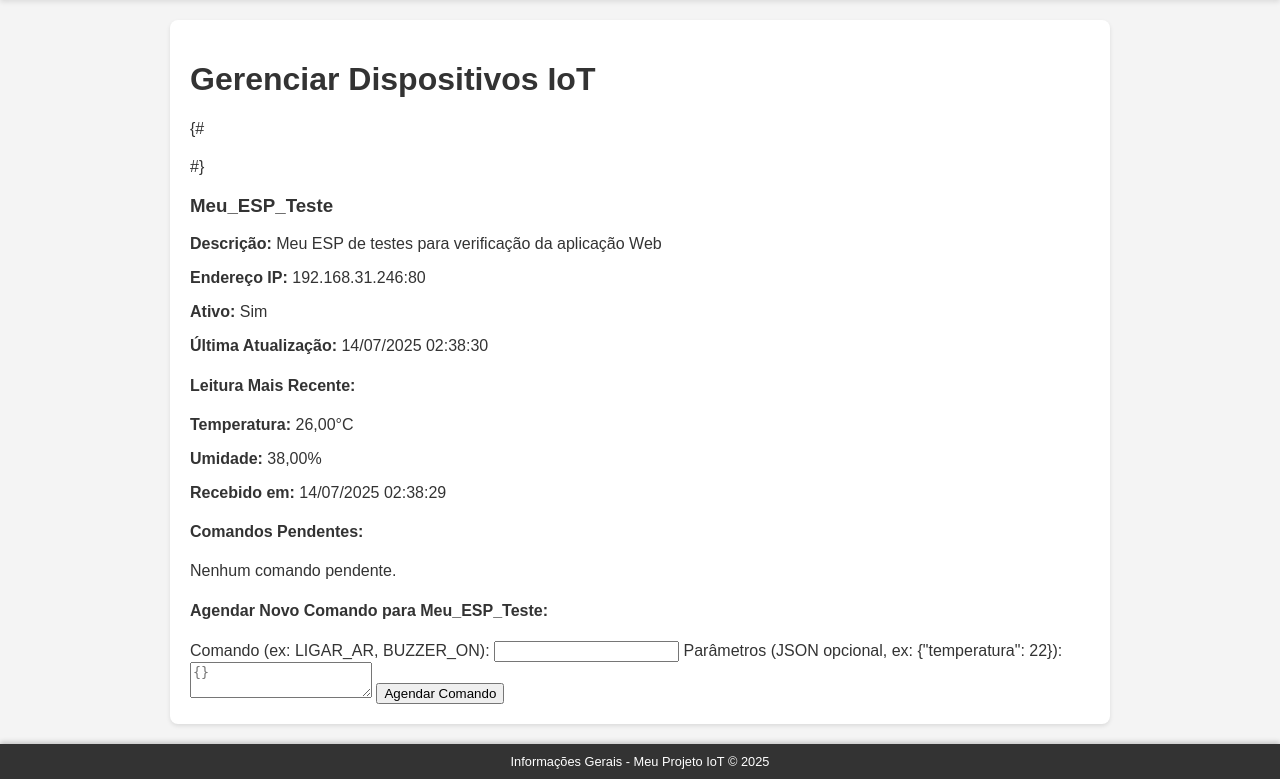
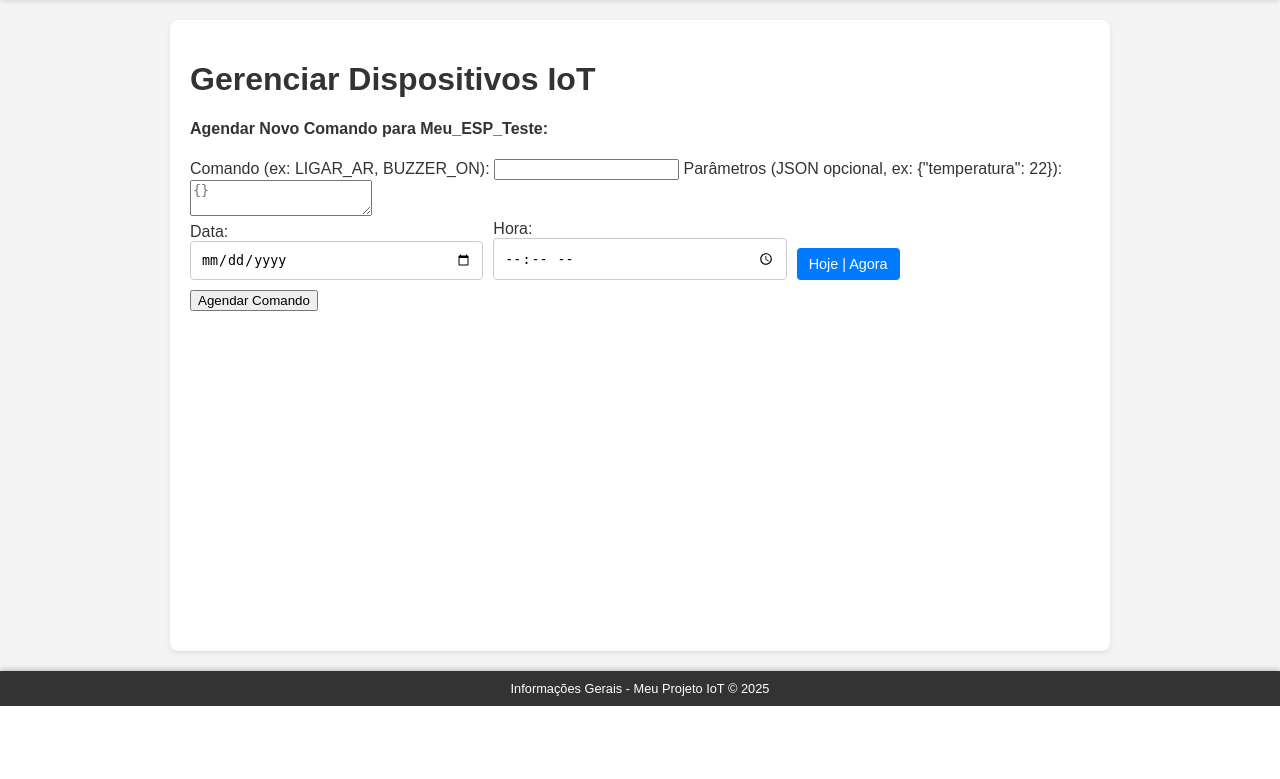
Before and after one commit to VitorSantos-Git/MeuProjetoIoT_Django, a Django app: page /iot/gerenciar/ in a window 1280 px wide. Shown: the part 94-873 px from the top of the page. After the commit the page ends 800 px from the top, so only its background shows below. Run offline with Django 5.2, Linux system fonts and the light colour scheme; data comes from the database, SQL or seed files in the repository.

Commit message:
Comandos Agendados Funcionalidades

```diff
--- a/iot_core/templates/base.html
+++ b/iot_core/templates/base.html
@@ -118,5 +118,6 @@
     <div class="footer">
         Informações Gerais - Meu Projeto IoT &copy; 2025
     </div>
+    {% block extra_body %}{% endblock %}
 </body>
 </html>
--- a/iot_core/templates/iot_core/gerenciar_dispositivos.html
+++ b/iot_core/templates/iot_core/gerenciar_dispositivos.html
@@ -1,55 +1,57 @@
-{% extends 'base.html' %} {# <--- ESSA LINHA DIZ QUE ESTE TEMPLATE HERDA DE base.html #}
-{% load iot_filters %}   {# Mantenha esta linha para carregar seus filtros customizados #}
+{# iot_core/templates/iot_core/gerenciar_dispositivos.html #}
 
-{% block title %}Gerenciar Dispositivos IoT{% endblock %} {# Define o título para esta página #}
+{% extends 'base.html' %}
+{% load iot_filters %}
 
-{% block content %} {# <--- TUDO AQUI DENTRO SERÁ COLOCADO NO 'main-content' DO base.html #}
+{% block title %}Gerenciar Dispositivos IoT{% endblock %}
 
+{% block extra_head %} {# Adicione um pouco de estilo extra para os inputs de data/hora #}
+<style>
+    .datetime-controls {
+        display: flex;
+        gap: 10px;
+        align-items: flex-end; /* Alinha os inputs e botões na base */
+        margin-bottom: 10px;
+    }
+    .datetime-controls div {
+        flex: 1; /* Faz os campos de data/hora ocuparem o mesmo espaço */
+    }
+    .datetime-controls label {
+        margin-bottom: 5px;
+    }
+    .datetime-controls input[type="date"],
+    .datetime-controls input[type="time"] {
+        width: calc(100% - 22px); /* Ajuste para preencher o espaço */
+        padding: 10px;
+        border: 1px solid #ccc;
+        border-radius: 4px;
+    }
+    .datetime-controls .buttons {
+        display: flex;
+        gap: 5px;
+    }
+    .datetime-controls .buttons button {
+        background-color: #007bff; /* Azul para os botões de data/hora */
+        color: white;
+        padding: 8px 12px;
+        border: none;
+        border-radius: 4px;
+        cursor: pointer;
+        font-size: 0.9em;
+    }
+    .datetime-controls .buttons button:hover {
+        background-color: #0056b3;
+    }
+</style>
+{% endblock %}
+
+{% block content %}
     <h1>Gerenciar Dispositivos IoT</h1>
-
-    {# As mensagens já estão no base.html, então REMOVA ESTE BLOCO SE ESTIVER AQUI #}
-    {#
-    <ul class="messages">
-        {% if messages %}
-            {% for message in message %}
-                <li {% if message.tags %} class="{{ message.tags }}"{% endif %}>{{ message }}</li>
-            {% endfor %}
-        {% endif %}
-    </ul>
-    #}
 
     {% if dispositivos %}
         {% for dispositivo in dispositivos %}
             <div class="device-card">
-                <h3>{{ dispositivo.nome }}</h3>
-                <p><strong>Descrição:</strong> {{ dispositivo.descricao|default:"N/A" }}</p>
-                <p><strong>Endereço IP:</strong> {{ dispositivo.ip_endereco }}:{{ dispositivo.porta }}</p>
-                <p><strong>Ativo:</strong> {{ dispositivo.ativo|yesno:"Sim,Não" }}</p>
-                <p><strong>Última Atualização:</strong> {{ dispositivo.ultima_atualizacao|date:"d/m/Y H:i:s" }}</p>
-
-                <h4>Leitura Mais Recente:</h4>
-                {% with leitura=leituras_recentes|get_item:dispositivo.id %}
-                    {% if leitura %}
-                        <p><strong>Temperatura:</strong> {{ leitura.temperatura }}°C</p>
-                        <p><strong>Umidade:</strong> {{ leitura.umidade }}%</p>
-                        <p><strong>Recebido em:</strong> {{ leitura.timestamp|date:"d/m/Y H:i:s" }}</p>
-                    {% else %}
-                        <p>Nenhuma leitura recente disponível.</p>
-                    {% endif %}
-                {% endwith %}
-
-                <h4>Comandos Pendentes:</h4>
-                {% with comandos=comandos_pendentes|get_item:dispositivo.id %}
-                    {% if comandos %}
-                        <ul class="command-list">
-                            {% for comando in comandos %}
-                                <li>{{ comando.comando }} (Criado em: {{ comando.data_criacao|date:"d/m/Y H:i:s" }})</li>
-                            {% endfor %}
-                        </ul>
-                    {% else %}
-                        <p>Nenhum comando pendente.</p>
-                    {% endif %}
-                {% endwith %}
+                {# ... (restante do conteúdo da card do dispositivo) ... #}
 
                 <div class="form-container">
                     <h4>Agendar Novo Comando para {{ dispositivo.nome }}:</h4>
@@ -63,6 +65,21 @@
                         <label for="parametros-{{ dispositivo.id }}">Parâmetros (JSON opcional, ex: {"temperatura": 22}):</label>
                         <textarea id="parametros-{{ dispositivo.id }}" name="parametros" rows="2" placeholder="{}"></textarea>
 
+                        {# NOVOS CAMPOS DE DATA E HORA AQUI #}
+                        <div class="datetime-controls">
+                            <div>
+                                <label for="data-{{ dispositivo.id }}">Data:</label>
+                                <input type="date" id="data-{{ dispositivo.id }}" name="data_agendamento" required>
+                            </div>
+                            <div>
+                                <label for="hora-{{ dispositivo.id }}">Hora:</label>
+                                <input type="time" id="hora-{{ dispositivo.id }}" name="hora_agendamento" required>
+                            </div>
+                            <div class="buttons">
+                                <button type="button" onclick="setDateTimeNow('{{ dispositivo.id }}')">Hoje | Agora</button>
+                            </div>
+                        </div>
+
                         <button type="submit">Agendar Comando</button>
                     </form>
                 </div>
@@ -71,5 +88,26 @@
     {% else %}
         <p>Nenhum dispositivo cadastrado.</p>
     {% endif %}
+{% endblock content %}
 
-{% endblock content %} {# <--- FIM DO BLOCO DE CONTEÚDO #}
+{% block extra_body %} {# Adicionando JavaScript para os botões "Hoje" e "Agora" #}
+<script>
+    function setDateTimeNow(deviceId) {
+        const now = new Date();
+
+        // Formata a data para YYYY-MM-DD
+        const year = now.getFullYear();
+        const month = (now.getMonth() + 1).toString().padStart(2, '0');
+        const day = now.getDate().toString().padStart(2, '0');
+        const dateString = `${year}-${month}-${day}`;
+
+        // Formata a hora para HH:MM
+        const hours = now.getHours().toString().padStart(2, '0');
+        const minutes = now.getMinutes().toString().padStart(2, '0');
+        const timeString = `${hours}:${minutes}`;
+
+        document.getElementById(`data-${deviceId}`).value = dateString;
+        document.getElementById(`hora-${deviceId}`).value = timeString;
+    }
+</script>
+{% endblock %}
--- a/iot_core/views.py
+++ b/iot_core/views.py
@@ -7,6 +7,10 @@ import json # Para lidar com JSON
 from .models import Dispositivo, LeituraSensor, ComandoPendente # Importe o novo modelo LeituraSensor
 from django.utils import timezone # Importe timezone para timestamps
 from django.contrib import messages # Importe messages para feedback ao usuário
+import datetime #
+import pytz
+from django.conf import settings
+
 
 # Esta view retorna uma resposta HTTP simples.
 def home(request):
@@ -71,86 +75,129 @@ def receber_dados_sensor(request):
 # view para enviar comandos ao dispositivo
 @csrf_exempt # Também desabilitamos o CSRF aqui por ser uma API para o ESP8266
 def enviar_comando_dispositivo(request, device_name):
-    # O ESP8266 faz um GET para esta URL para ver se há comandos pendentes
-    # Busca o dispositivo pelo nome, ou retorna 404 se não encontrado
     dispositivo = get_object_or_404(Dispositivo, nome=device_name)
 
-    # Procura por um comando pendente (executado=False) para este dispositivo
-    comando_pendente = ComandoPendente.objects.filter(
-        dispositivo=dispositivo,
-        executado=False
-    ).order_by('data_criacao').first() # Pega o comando mais antigo (primeiro na fila)
+    if request.method == 'GET':
+        # ESP está pedindo um comando.
+        # Buscar o comando mais antigo (agendado ou não) que AINDA NÃO FOI EXECUTADO
+        # e cuja data/hora de execução agendada JÁ PASSOU ou É AGORA.
+        comando_pendente = ComandoPendente.objects.filter(
+            dispositivo=dispositivo,
+            executado=False,
+            data_execucao_agendada__lte=timezone.now() # <-- Nova condição: data agendada <= agora
+        ).order_by('data_execucao_agendada').first() # Pega o mais antigo primeiro
 
-    if comando_pendente:
-        # Encontrou um comando pendente, envia para o ESP e o marca como executado
-        comando_para_enviar = {
-            "status": "sucesso",
-            "comando": comando_pendente.comando,
-            "parametros": json.loads(comando_pendente.parametros) if comando_pendente.parametros else {},
-            "dispositivo": dispositivo.nome
-        }
-        print(f"Enviando comando '{comando_pendente.comando}' para o dispositivo '{dispositivo.nome}'")
+        if comando_pendente:
+            print(f"Enviando comando '{comando_pendente.comando}' para o dispositivo '{device_name}'")
+            response_data = {
+                "status": "sucesso",
+                "comando": comando_pendente.comando,
+                "parametros": json.loads(comando_pendente.parametros) if comando_pendente.parametros else {}, # Garante que seja um dict
+                "dispositivo": dispositivo.nome,
+                "id_comando": comando_pendente.id # Adiciona o ID do comando para o ESP poder reportar a execução
+            }
+            # Não marcar como executado aqui, mas esperar a confirmação do ESP via POST
+        else:
+            print(f"Nenhum comando pendente para o dispositivo '{device_name}'.")
+            response_data = {
+                "status": "sucesso",
+                "comando": "NENHUM_COMANDO",
+                "dispositivo": dispositivo.nome
+            }
+        return JsonResponse(response_data)
 
-        # Marca o comando como executado no banco de dados
-        comando_pendente.executado = True
-        comando_pendente.data_execucao = timezone.now()
-        comando_pendente.save()
+    elif request.method == 'POST':
+        # ESP está confirmando a execução de um comando.
+        try:
+            data = json.loads(request.body)
+            comando_id = data.get('comando_id') # Esperamos o ID do comando agora
+            status_execucao = data.get('status', 'sucesso') # Status de execução reportado pelo ESP
 
-        return JsonResponse(comando_para_enviar, status=200)
-    else:
-        # Não há comandos pendentes para este dispositivo
-        print(f"Nenhum comando pendente para o dispositivo '{dispositivo.nome}'.")
-        return JsonResponse({"status": "sucesso", "comando": "NENHUM_COMANDO", "dispositivo": dispositivo.nome}, status=200)
+            if comando_id:
+                comando = get_object_or_404(ComandoPendente, id=comando_id, dispositivo=dispositivo)
+                comando.executado = True
+                comando.data_execucao_real = timezone.now() # Registra a hora real de execução
+                comando.save()
+                print(f"Comando ID {comando_id} '{comando.comando}' marcado como executado para '{device_name}'. Status: {status_execucao}")
+                return JsonResponse({"status": "sucesso", "mensagem": "Comando marcado como executado."})
+            else:
+                return JsonResponse({"status": "erro", "mensagem": "ID do comando não fornecido na confirmação."}, status=400)
+
+        except json.JSONDecodeError:
+            return JsonResponse({"status": "erro", "mensagem": "JSON inválido no corpo da requisição."}, status=400)
+        except Exception as e:
+            print(f"Erro ao processar confirmação de comando do ESP: {e}")
+            return JsonResponse({"status": "erro", "mensagem": f"Erro interno: {e}"}, status=500)
 
 
 def gerenciar_dispositivos(request):
-    # Esta view vai lidar tanto com a exibição quanto com o envio de comandos
     if request.method == 'POST':
         device_id = request.POST.get('device_id')
         comando_texto = request.POST.get('comando')
-        parametros_json = request.POST.get('parametros', '{}') # Pega parâmetros, default para JSON vazio
+        parametros_json = request.POST.get('parametros', '').strip()
 
+        # Novas entradas do formulário: data e hora
+        data_agendamento_str = request.POST.get('data_agendamento')
+        hora_agendamento_str = request.POST.get('hora_agendamento')
+
+        # Se os parâmetros estiverem vazios após remover espaços, trate como JSON vazio
         if not parametros_json:
             parametros_json = '{}'
 
         dispositivo = get_object_or_404(Dispositivo, id=device_id)
 
         try:
-            # Tenta analisar os parâmetros como JSON
             parametros_parsed = json.loads(parametros_json)
-            # Verifica se é um dicionário para garantir que pode ser salvo como JSON
             if not isinstance(parametros_parsed, dict):
-                raise ValueError("Parâmetros devem ser um JSON válido (objeto).")
+                raise ValueError("Parâmetros devem ser um JSON válido (objeto), ex: {'chave': 'valor'}.")
+
+            # **Processamento da data e hora agendada**
+            # Combina a data e a hora do formulário em uma string datetime
+            datetime_str = f"{data_agendamento_str} {hora_agendamento_str}"
+            # Converte a string para um objeto datetime
+            # O formato é 'YYYY-MM-DD HH:MM'
+            agendamento_local_dt = datetime.datetime.strptime(datetime_str, '%Y-%m-%d %H:%M')
+
+            # Obtém o fuso horário configurado no Django settings (ex: 'America/Sao_Paulo')
+            django_timezone = pytz.timezone(settings.TIME_ZONE)
+
+            # Torna o objeto datetime ciente do fuso horário local
+            agendamento_aware_dt = django_timezone.localize(agendamento_local_dt)
+
+            # Converte para UTC antes de salvar no banco de dados (boa prática do Django)
+            data_execucao_agendada_utc = agendamento_aware_dt.astimezone(pytz.utc)
+
 
             ComandoPendente.objects.create(
                 dispositivo=dispositivo,
                 comando=comando_texto,
-                parametros=json.dumps(parametros_parsed) # Salva como string JSON
+                parametros=json.dumps(parametros_parsed),
+                data_execucao_agendada=data_execucao_agendada_utc # Salva a data/hora agendada
             )
-            messages.success(request, f"Comando '{comando_texto}' agendado para '{dispositivo.nome}' com sucesso!")
+            messages.success(request, f"Comando '{comando_texto}' agendado para '{dispositivo.nome}' em {agendamento_aware_dt.strftime('%d/%m/%Y %H:%M')} com sucesso!")
         except json.JSONDecodeError:
-            messages.error(request, "Erro: Parâmetros JSON inválidos.")
-        except ValueError as e:
-            messages.error(request, f"Erro: {e}")
+            messages.error(request, "Erro: Parâmetros JSON inválidos. Certifique-se de que é um JSON válido, ex: {'temperatura': 22}.")
+        except ValueError as e: # Captura erros de formatação de data/hora ou JSON
+            messages.error(request, f"Erro ao processar dados: {e}. Verifique o formato da data/hora e do JSON.")
         except Exception as e:
             messages.error(request, f"Ocorreu um erro ao agendar o comando: {e}")
 
-        return redirect('gerenciar_dispositivos') # Redireciona para evitar reenvio do formulário
+        return redirect('gerenciar_dispositivos')
 
     # Para requisições GET (exibição da página)
+    # ... (seu código existente para GET) ...
     dispositivos = Dispositivo.objects.all().order_by('nome')
     leituras_recentes = {}
     for disp in dispositivos:
-        # Pega a leitura mais recente de cada dispositivo
         leitura = LeituraSensor.objects.filter(dispositivo=disp).order_by('-timestamp').first()
         leituras_recentes[disp.id] = leitura
 
     comandos_pendentes_por_dispositivo = {}
     for disp in dispositivos:
-        # Pega os comandos pendentes de cada dispositivo
-        comandos = ComandoPendente.objects.filter(dispositivo=disp, executado=False).order_by('data_criacao')
+        # AQUI: Ajustar para mostrar comandos que *ainda não foram executados*
+        # e que a data agendada já passou ou é o momento atual
+        comandos = ComandoPendente.objects.filter(dispositivo=disp, executado=False).order_by('data_execucao_agendada')
         comandos_pendentes_por_dispositivo[disp.id] = comandos
-
 
     context = {
         'dispositivos': dispositivos,
```
Also changed, not shown: iot_core/models.py (+8 -13 lines), db.sqlite3, iot_core/migrations/0004_alter_comandopendente_options_and_more.py (added), 3 other files.
